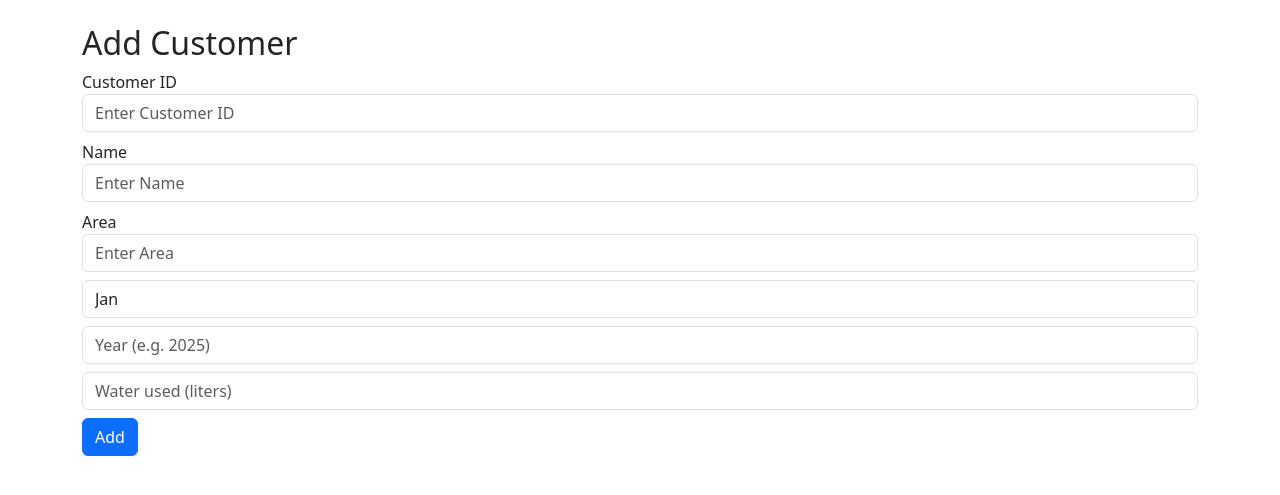
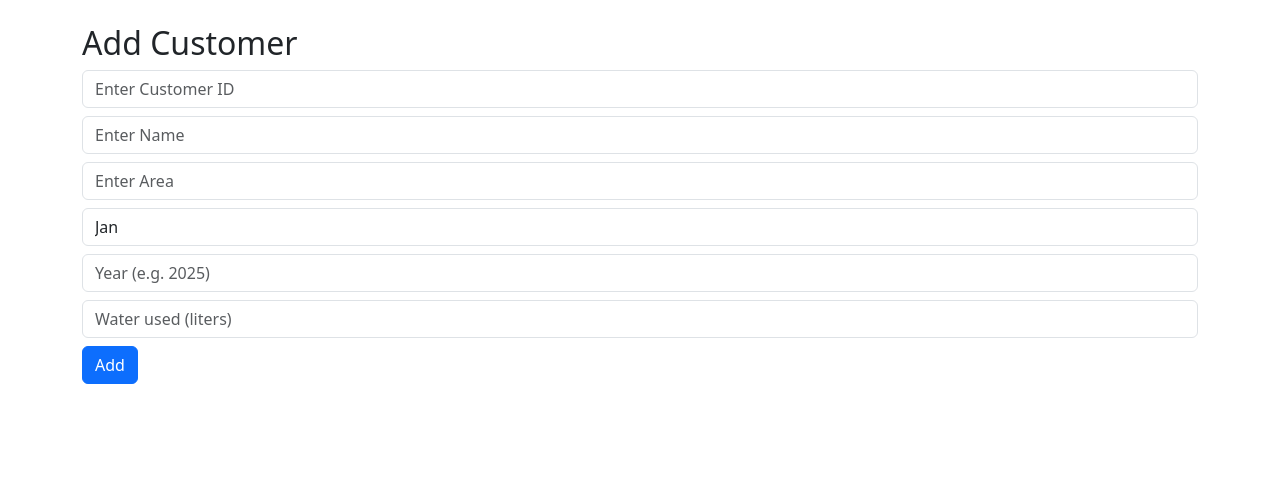
Before and after one commit to britesamsekar121-pixel/water-billing-analysis, a Django app: page /add/ in a window 1280 px wide. Shown: the top 495 px of the page. Run offline with Django 5.2, Linux system fonts and the light colour scheme.

Commit message:
final project main2

```diff
--- a/templates/add.html
+++ b/templates/add.html
@@ -11,13 +11,8 @@
 <form method="POST">
 {% csrf_token %}
 
-<label>Customer ID</label>
 <input name="customer_id" placeholder="Enter Customer ID" required class="form-control mb-2">
-
-<label>Name</label>
 <input name="customer_name" placeholder="Enter Name" required class="form-control mb-2">
-
-<label>Area</label>
 <input name="area" placeholder="Enter Area" required class="form-control mb-2">
 <select name="month" class="form-control mb-2">
 <option value="Jan">Jan</option>
```
